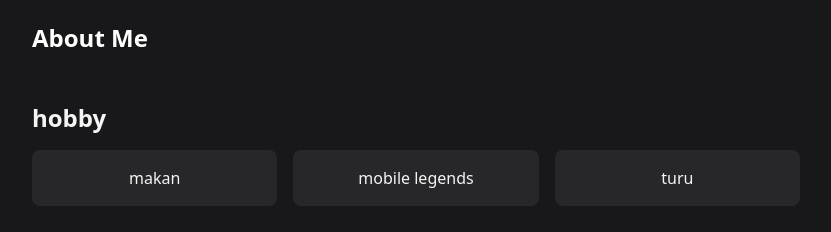
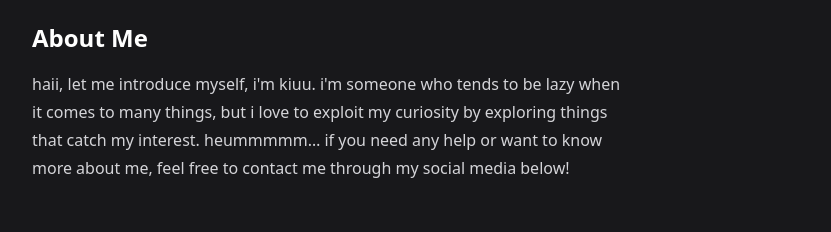
Before and after one commit to kiuur/Portofolio, a React (Vite) app: page / in a window 1280 px wide. Shown: the part 454-686 px from the top of the page, without its empty margins (224-1055 px from the left). Built offline with nearby package versions, Linux system fonts and the light colour scheme.

Commit message:
Update App.jsx

```diff
--- a/Ins/App.jsx
+++ b/Ins/App.jsx
@@ -53,6 +53,8 @@ function App() {
         >
           <h2 className="text-2xl font-semibold mb-4">About Me</h2>
           <p className="text-zinc-300">
+            haii, let me introduce myself, i'm kiuu. i'm someone who tends to be lazy when it comes to many things, but i love to exploit my curiosity by exploring things that catch my interest. heummmmm… if you need any help or want to know more about me, feel free to contact me through my social media below!
+
 
           </p>
         </motion.section>
```
